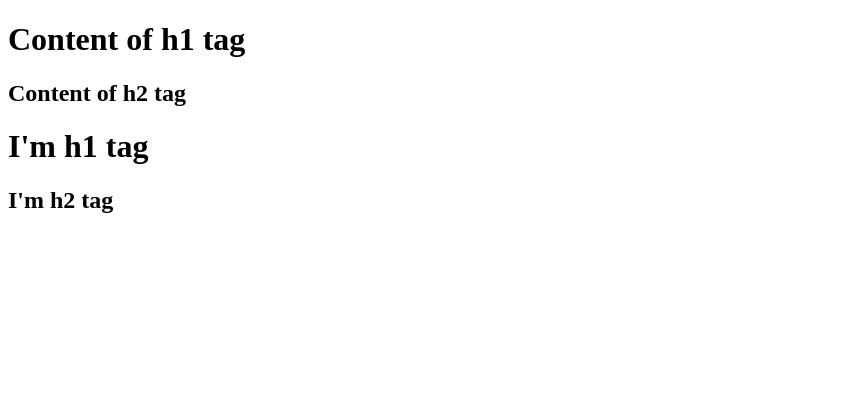
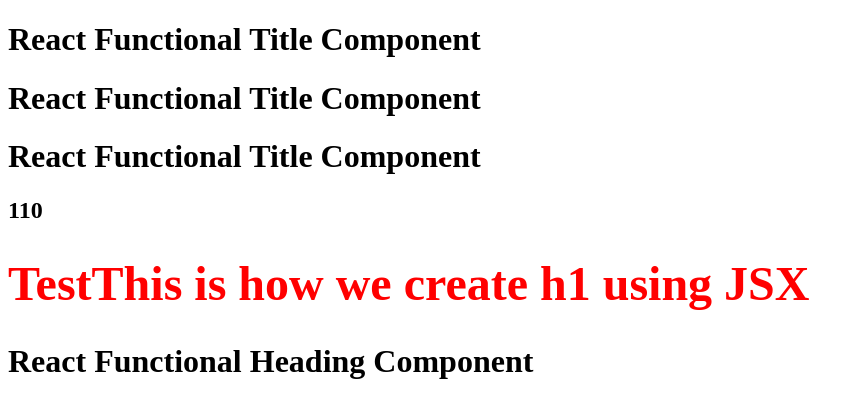
Before and after one commit to MrSharma050522/Namaste-React, a React (Vite) app in the folder Basics/: page / in a window 1280 px wide. Shown: the top 418 px of the page, without its empty margins (0-862 px from the left). Built offline with nearby package versions, Linux system fonts and the light colour scheme.

Commit message:
Third Episode Completed

```diff
--- a/Basics/App.js
+++ b/Basics/App.js
@@ -2,6 +2,7 @@
 import ReactDOM from "react-dom/client";
 
 // Creating heading using React basically this is react element which is normal js object
+/*
 const heading = React.createElement(
     "h1",
     // this object is used to give elements attributes
@@ -11,12 +12,15 @@
     },
     "Hell World From React!"
 );
+*/
 // console.log(heading) // this will return an object
 
 // const heading2 = React.createElement("h1", {}, "Hello World For Container");
 
 // Creating a root by getting element by id
+/*
 const root = ReactDOM.createRoot(document.getElementById("root"));
+*/
 // const container = ReactDOM.createRoot(document.getElementById("container"));
 
 /**
@@ -45,6 +49,7 @@
  * Creating the nest html structure inside the react
  *  ReactElement(Object) => HTML (Browser Understandss)
  */
+/*
 
 const parent = React.createElement("div", { id: "parent" }, [
     React.createElement("div", { id: "child1", key:"child1" }, [
@@ -59,8 +64,10 @@
 
 console.log(parent);
 root.render(parent);
+*/
 
 // JSX
+// ----------------------------------------------------------------------------------------------------------------------------------------------------------------------------------
 
 /**
  * A bundler basically bundles our app, it packs our app which then can be
@@ -143,3 +150,104 @@
  * this means it will definitely work on this two and may and may not work on other browsers
  *
  */
+
+// ----------------------------------------------------------------------------------------------------------------------------------------------------------------------------------
+/** 3rd Episode
+ * *
+ * Creating scripts to start the project in dev and prod build
+ * "scripts": {
+    "start": "npx parcel index.html",
+    "prod": "npx parcel build index.html",
+    "test": "jest"
+  },
+ *
+ */
+
+/** JSX (Javascript XML) is not html in js.
+ * It looks like html or xml
+ * Now this jsxHeading is equivalent to React.createElement
+ * which creates a h1 tag with id="h1" using JSX which is transpiled before
+ * it reaches JS engine so that browsers can understand means JSX is not read
+ * by JS engines and this transpiling is done by "PARCEL" and parcel alone does not work
+ * it distributes it works and ask "BABEL" (a javascript compiler converts jsx
+ * to converts into code that browsers, react, js engine understand ) to do the same piece of work
+ *
+ * React.createElement => React Element (a Js object) => Then it is rendered as HTML Element
+ * Now this JSX is converted to React.createElement by " " and then whole process is same
+ * JSX  => React.createElement => React Element (JS Object ) => HTMLElement(render)
+ * Jsx also escape the malicious injection when data is wrapped inside the {}
+ * if it is coming from api this will sanitize everything. No malicious attack is allowed
+ *
+ * While giving attributes in jsx that should be in camel case
+ *
+ */
+
+const test = <span>Test</span>;
+const jsxHeading = (
+    <h1 id="h1" className="heading">
+        {test}
+        This is how we create h1 using JSX
+    </h1>
+);
+
+/**
+ * REACT COMPONENT
+ * 1. Class based component - Old way
+ * 2. Functional component - New way
+ * React Functional Component is just normal javascript function
+ * A js function which return a react element
+ * A function which is returning some piece of jsx is functional component
+ */
+
+/**
+// These two function fn and fn2 are same
+const fn = () => true;
+const fn2 = () => {
+    return true;
+};
+*/
+
+/**
+// These two functional component are same if we are returning single line jsx element we can write one another way
+const HeadingComponent = () => {
+    return <h1 className="HeadingComponent">React Functional Component</h1>;
+};
+const HeadingComponent1 = () => (
+    <h1 className="HeadingComponent">React Functional Component</h1>
+);
+const HeadingComponent2 = () => <h1>React Functional Component</h1>;
+*/
+
+const TitleComponent = () => (
+    <h1 className="TitleComponent">React Functional Title Component</h1>
+);
+
+/**
+ * This is also called Component composition where we compose
+ * multiple component inside one component
+ */
+const number = 100;
+const HeadingComponent = () => (
+    <div id="container">
+        <TitleComponent />
+        <TitleComponent></TitleComponent>
+        {/*
+        Since we can run any js code in jsx using parenthesis functional component is a function which
+        which is a js code so that this executes and works same as above two lines are working
+        */}
+        {TitleComponent()}
+        {/* Injecting any js code in jsx using parenthesis */}
+        <h2>{number + 10}</h2>
+        <h2>{jsxHeading}</h2>
+        <h1 className="HeadingComponent">React Functional Heading Component</h1>
+    </div>
+);
+
+console.log(jsxHeading);
+const root = ReactDOM.createRoot(document.getElementById("root"));
+root.render(jsxHeading);
+
+// To render a functional component
+root.render(<HeadingComponent />);
+
+// ----------------------------------------------------------------------------------------------------------------------------------------------------------------------------------
--- a/Basics/index.css
+++ b/Basics/index.css
@@ -1,3 +1,9 @@
 #heading {
     color: red;
 }
+#h1 {
+    color: red;
+}
+#h2 {
+    color: blue;
+}
--- a/Basics/index.html
+++ b/Basics/index.html
@@ -1,10 +1,9 @@
 <!DOCTYPE html>
 <html lang="en">
-
     <head>
-    <meta charset="UTF-8">
-    <meta name="viewport" content="width=device-width, initial-scale=1.0">
-    <link rel="stylesheet" href="./index.css">
+        <meta charset="UTF-8" />
+        <meta name="viewport" content="width=device-width, initial-scale=1.0" />
+        <link rel="stylesheet" href="./index.css" />
         <title>Document</title>
     </head>
 
@@ -19,7 +18,6 @@
             <!-- <h1>Test Heading</h1> -->
         </div>
         <!-- <h1>Hello Bottom of Root</h1> -->
-
 
         <!-- the order of these script file matters
     there must be React file first, then ReactDom file and then App.js -->
@@ -43,7 +41,5 @@
 
         <!-- Putting logic in different file -->
         <script type="module" src="./App.js"></script>
-
     </body>
-
 </html>
--- a/Basics/package.json
+++ b/Basics/package.json
@@ -4,6 +4,8 @@
   "description": "this is a namste react course",
   "main": "index.js",
   "scripts": {
+    "start": "npx parcel index.html",
+    "prod": "npx parcel build index.html",
     "test": "jest"
   },
   "repository": {
```
Lines whose indentation alone changed are shown as unchanged.
